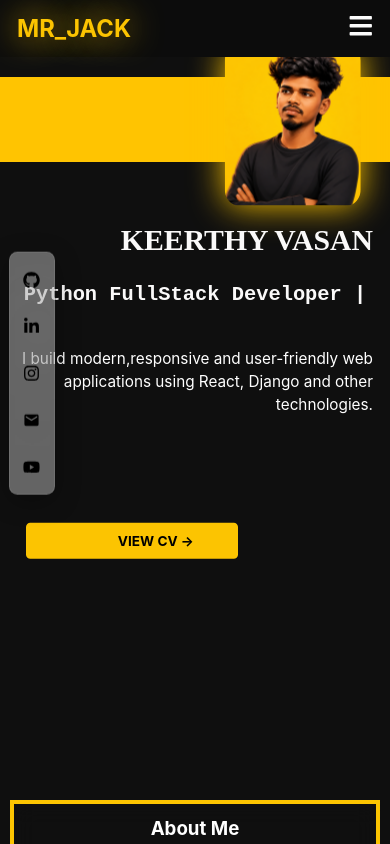
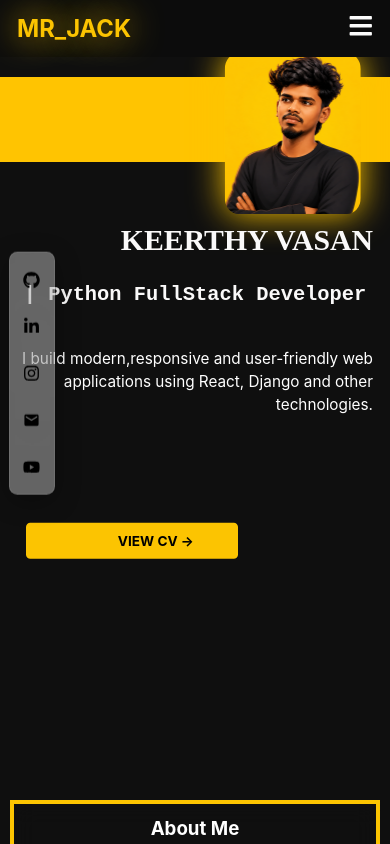
Before and after one commit to keerthy-07/my-app, a React (Create React App) app: page / in a window 390 px wide. Shown: the top 844 px of the page. Built offline with nearby package versions, Linux system fonts and the light colour scheme.

Commit message:
updated responsive head,profile and socialbar

```diff
--- a/src/components/profile/profile.css
+++ b/src/components/profile/profile.css
@@ -134,7 +134,7 @@
     display: block;
     border-radius: 10%;
     right: 150px;
-    transform: translate(115px, -105px);
+    transform: translate(115px, -95px);
   }
 
   .profile h2{
--- a/src/page/home/home.jsx
+++ b/src/page/home/home.jsx
@@ -60,7 +60,7 @@ function Home() {
         // posts="323"
         // followers="3.5k"
         // following="260"
-        subtitle="Python FullStack Developer |"
+        subtitle="| Python FullStack Developer"
         about="I build modern,responsive and user-friendly web applications using React, Django and other technologies."
       />
       <br></br>
```
